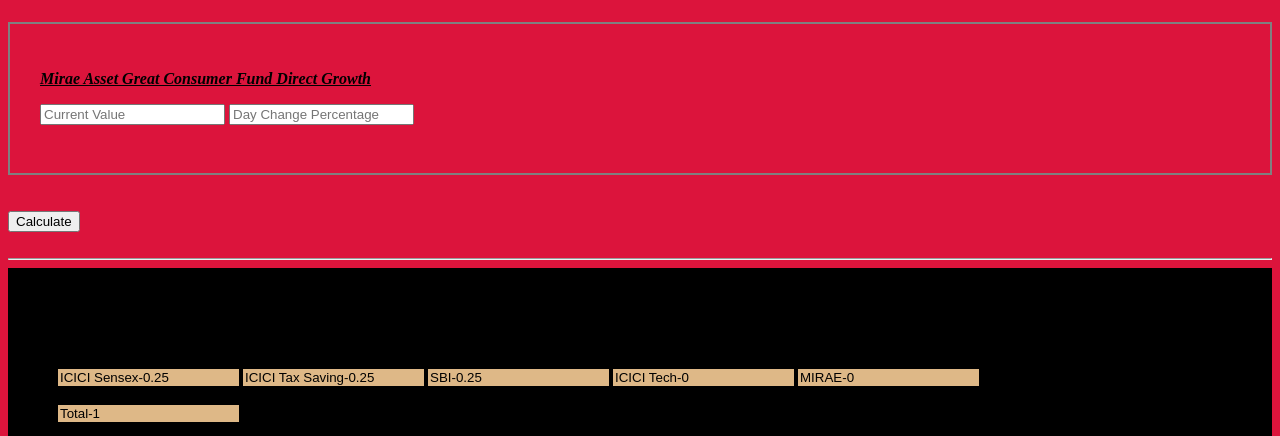
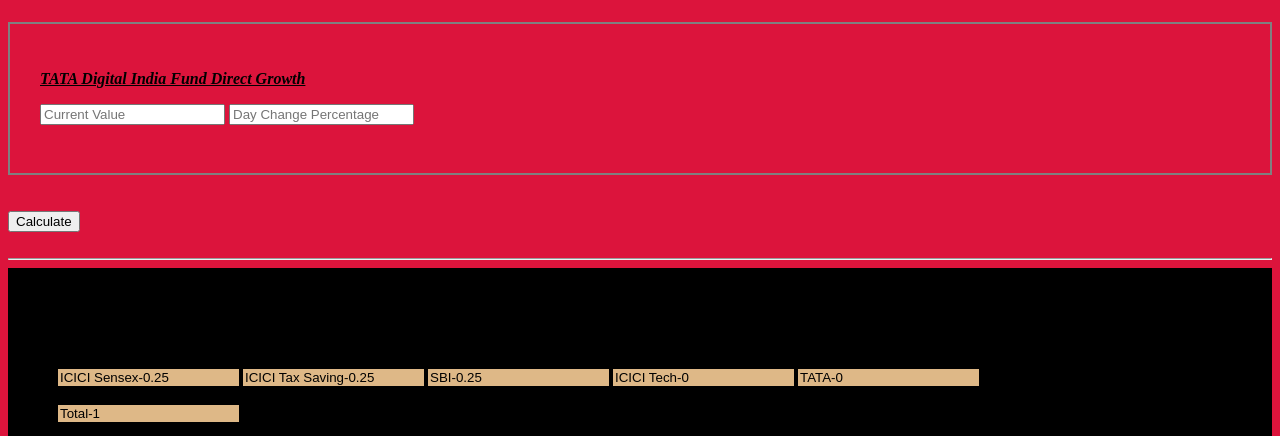
Before and after one commit to Tanmoyhaldar/tan, a plain HTML site: page mf.html in a window 1280 px wide. Both pictures are taken after typing "5", "5", "5", "5", "5", "5" into the empty fields and a click on the button "Calculate". Shown: the part 706-1142 px from the top of the page. Drawn offline with Linux system fonts and the light colour scheme.

Commit message:
Update mf.html

```diff
--- a/mf.html
+++ b/mf.html
@@ -44,7 +44,7 @@
         <input type="number" id="mf4_2" placeholder="Day Change Percentage"> <br><br>
     </div> <br><br>
     <div class="e">
-        <p><b><i><u>Mirae Asset Great Consumer Fund Direct Growth</u></i></b></p>
+        <p><b><i><u>TATA Digital India Fund Direct Growth</u></i></b></p>
         <input type="number" id="mf5_1" placeholder="Current Value">
         <input type="number" id="mf5_2" placeholder="Day Change Percentage"> <br><br>
     </div> <br><br>
@@ -59,7 +59,7 @@
         <input type="text" id="mf_2" placeholder="ICICI-2">
         <input type="text" id="mf_3" placeholder="SBI">
         <input type="text" id="mf_4" placeholder="ICICI-3">
-        <input type="text" id="mf_5" placeholder="Mirae">
+        <input type="text" id="mf_5" placeholder="TATA">
          <br> <br>
         <input type="text" id="mf" placeholder="TOTAL">
     </div>
@@ -93,7 +93,7 @@
               document.getElementById("mf_2").value = "ICICI Tax Saving-"+MF2;
               document.getElementById("mf_3").value = "SBI-"+MF3;
               document.getElementById("mf_4").value = "ICICI Tech-"+MF4;
-              document.getElementById("mf_5").value = "MIRAE-"+MF5;
+              document.getElementById("mf_5").value = "TATA-"+MF5;
               document.getElementById("mf").value = "Total-"+total_MF.toFixed();
           }
           function makeVisible(){
```
